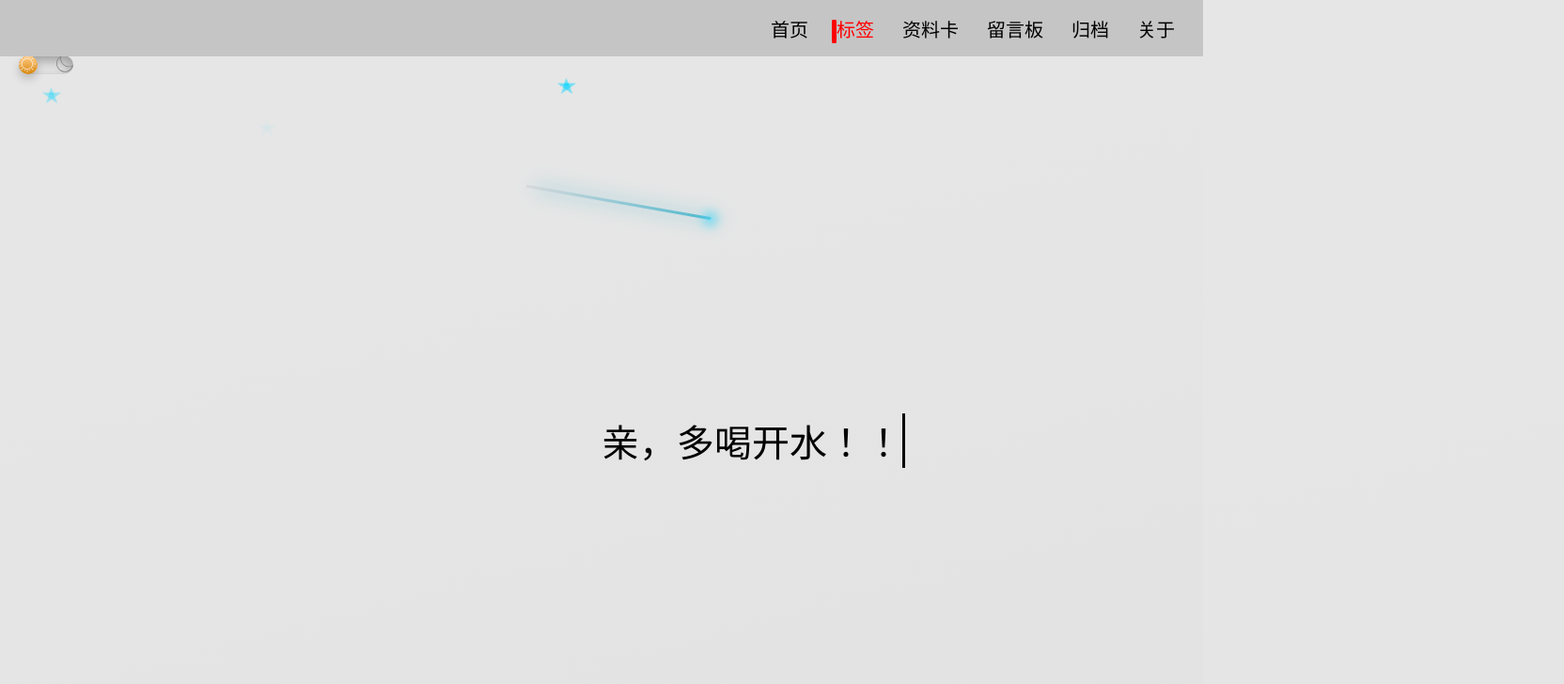
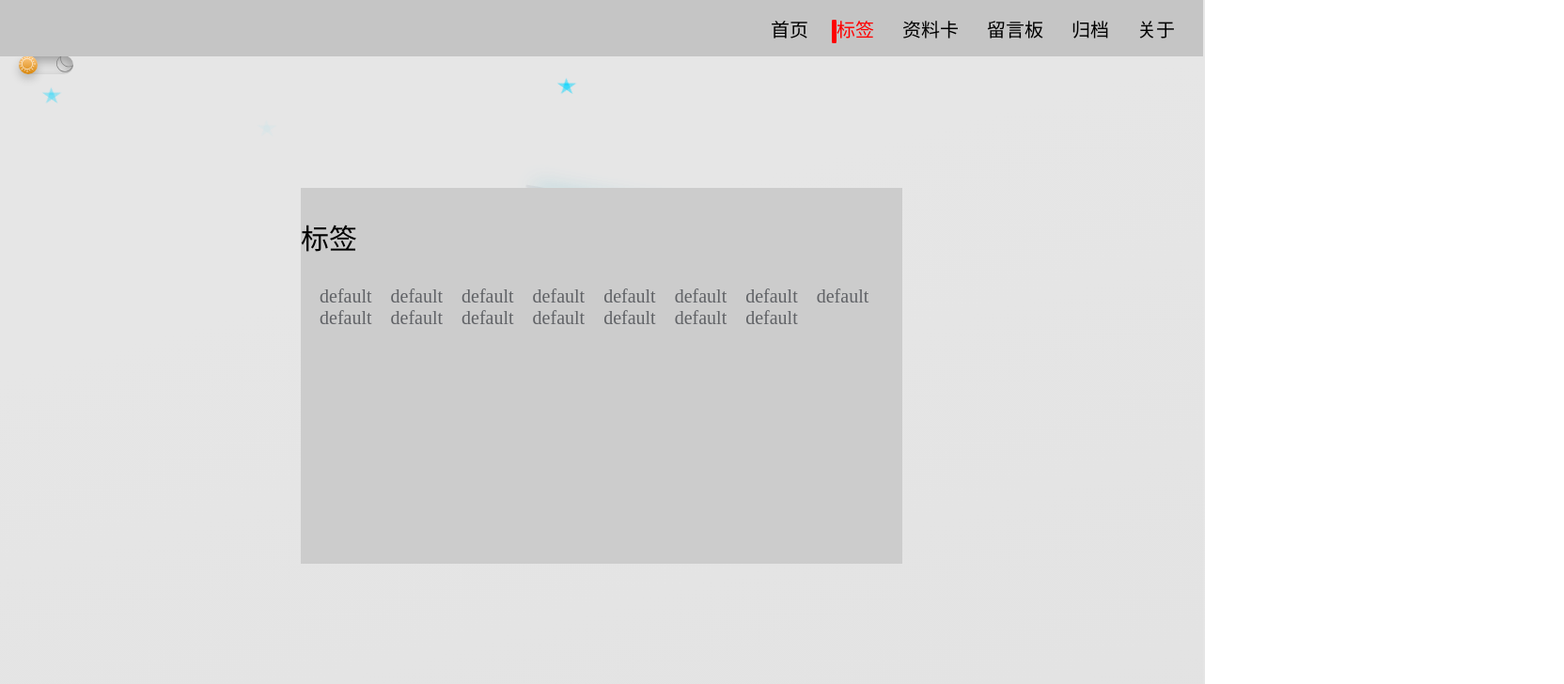
Before and after one commit to myGre/dreagreatgerWeb, a Vue app: page /tag in a window 1280 px wide. Shown: the top 728 px of the page at 94% size, 1664 px wide, since content can reach past the window. Built offline with nearby package versions, Linux system fonts and the light colour scheme.

Commit message:
标签页初步设计

```diff
--- a/components.d.ts
+++ b/components.d.ts
@@ -7,6 +7,7 @@ export {}
 
 declare module '@vue/runtime-core' {
   export interface GlobalComponents {
+    ElLink: typeof import('element-plus/es')['ElLink']
     ElTimeline: typeof import('element-plus/es')['ElTimeline']
     ElTimelineItem: typeof import('element-plus/es')['ElTimelineItem']
     MyBorderBox: typeof import('./src/components/component/MyBorderBox/index.vue')['default']
--- a/src/view/tag/index.scss
+++ b/src/view/tag/index.scss
@@ -3,14 +3,18 @@
   height: 1000px;
 
   .tag_title{
-    width: 80%;
-    height: 60%;
+    width: 50%;
+    height: 50%;
     position: absolute;
     left: 50%;
     top: 50%;
-    // transform: translate3d(-50%, -50%, 0);
-
-    h3 {
+    transform: translate3d(-50%, -50%, 0);
+    background-color: #ccc;
+  }
+  .title_h3 {
+    position: absolute;
+    left: 50%;
+    top: 50%;
     width: 16ch;
     white-space: nowrap;
     overflow: hidden;
@@ -20,6 +24,9 @@
     font-size: 4rem;
   }
 }
+.el-link{
+  font-size: 2rem;
+  margin-left: 20px;
 }
 
 @keyframes typing {
--- a/src/view/tag/index.vue
+++ b/src/view/tag/index.vue
@@ -3,8 +3,28 @@
     <MyStar :starNumber="10"></MyStar>
     <MyMeteor :delay="0" :w="3" :h="200" :rotateDeg="-80"></MyMeteor>
     <div class="tag_title">
-      <h3>亲，多喝开水！！！</h3>
+      <h3>标签</h3>
+      <div class="tag-link">
+        <el-link>default</el-link>
+        <el-link>default</el-link>
+        <el-link>default</el-link>
+        <el-link>default</el-link>
+        <el-link>default</el-link>
+        <el-link>default</el-link>
+        <el-link>default</el-link>
+        <el-link>default</el-link>
+        <el-link>default</el-link>
+        <el-link>default</el-link>
+        <el-link>default</el-link>
+        <el-link>default</el-link>
+        <el-link>default</el-link>
+        <el-link>default</el-link>
+        <el-link>default</el-link>
+
+      </div>
     </div>
+    <!-- <h3 class="title_h3">亲，多喝开水！！！</h3> -->
+
   </div>
 </template>
 
```
Lines whose indentation alone changed are shown as unchanged.
